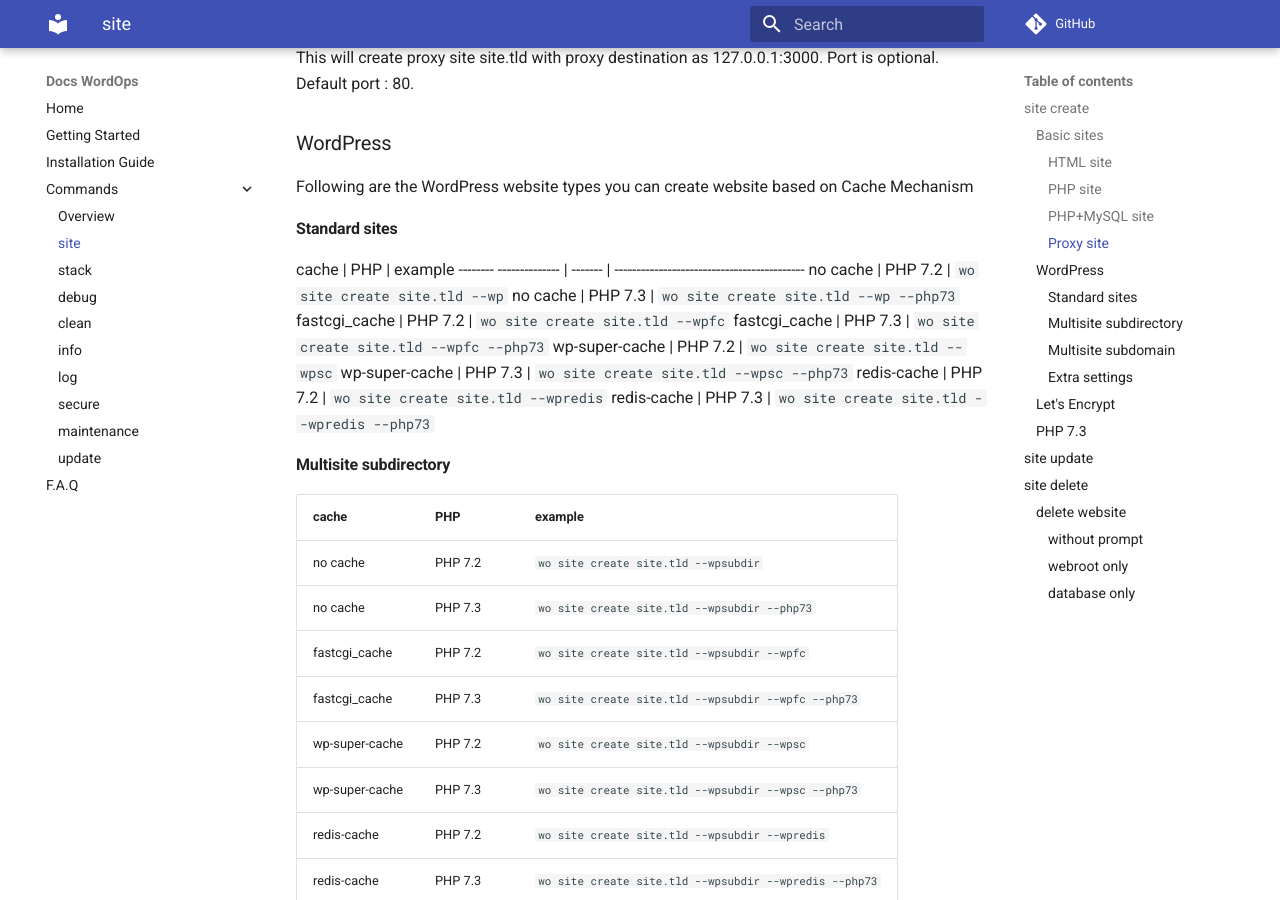
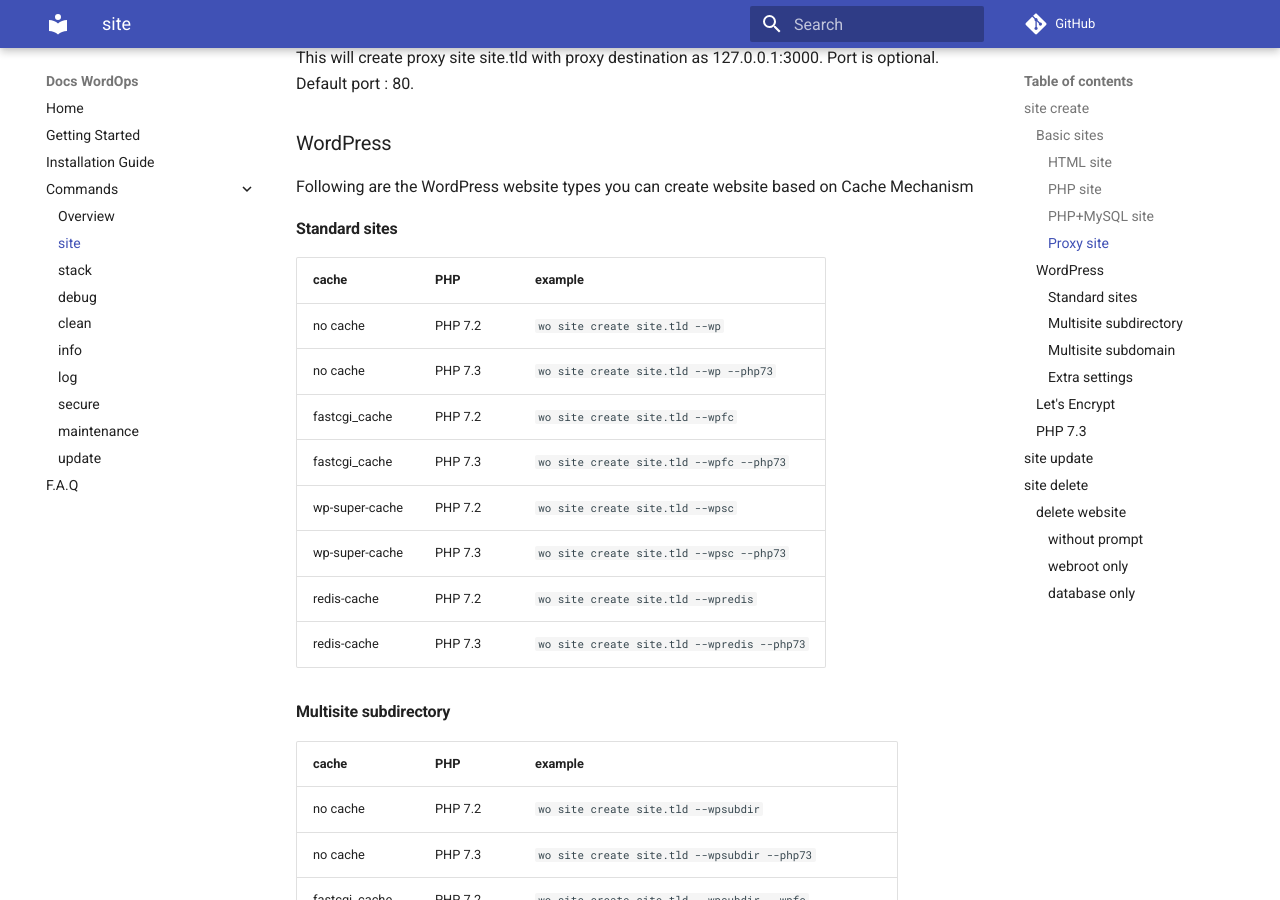
Before and after one commit to WordOps/docs.wordops.net, an MkDocs documentation site: the page built from docs/commands/site.md, in a window 1280 px wide and 900 px high, scrolled down 1107 px. Built offline with MkDocs 1.6.1 and Material for MkDocs 9.7.7, drawn with Linux system fonts in a browser that asks for light colours; comment, search, counter and statistics services are not loaded.

```diff
--- a/docs/commands/site.md
+++ b/docs/commands/site.md
@@ -60,7 +60,16 @@ Following are the WordPress website types you can create website based on Cache
 
 #### Standard sites
 
-cache | PHP | example -------- -------------- | ------- | ------------------------------------------- no cache | PHP 7.2 | `wo site create site.tld --wp` no cache | PHP 7.3 | `wo site create site.tld --wp --php73` fastcgi_cache | PHP 7.2 | `wo site create site.tld --wpfc` fastcgi_cache | PHP 7.3 | `wo site create site.tld --wpfc --php73` wp-super-cache | PHP 7.2 | `wo site create site.tld --wpsc` wp-super-cache | PHP 7.3 | `wo site create site.tld --wpsc --php73` redis-cache | PHP 7.2 | `wo site create site.tld --wpredis` redis-cache | PHP 7.3 | `wo site create site.tld --wpredis --php73`
+cache | PHP | example
+-------- | -------------- | -------
+no cache | PHP 7.2 | `wo site create site.tld --wp`
+no cache | PHP 7.3 | `wo site create site.tld --wp --php73`
+fastcgi_cache | PHP 7.2 | `wo site create site.tld --wpfc`
+fastcgi_cache | PHP 7.3 | `wo site create site.tld --wpfc --php73`
+wp-super-cache | PHP 7.2 | `wo site create site.tld --wpsc`
+wp-super-cache | PHP 7.3 | `wo site create site.tld --wpsc --php73`
+redis-cache | PHP 7.2 | `wo site create site.tld --wpredis`
+redis-cache | PHP 7.3 | `wo site create site.tld --wpredis --php73`
 
 #### Multisite subdirectory
 
```
